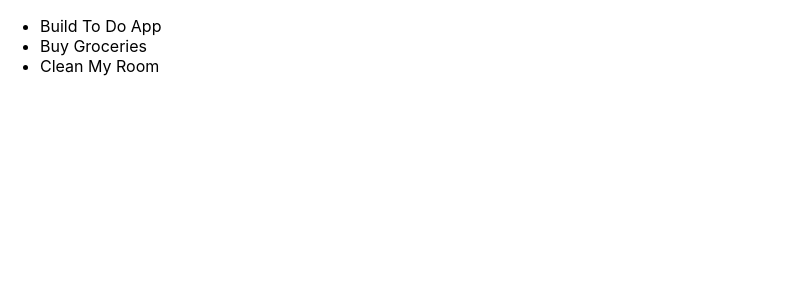
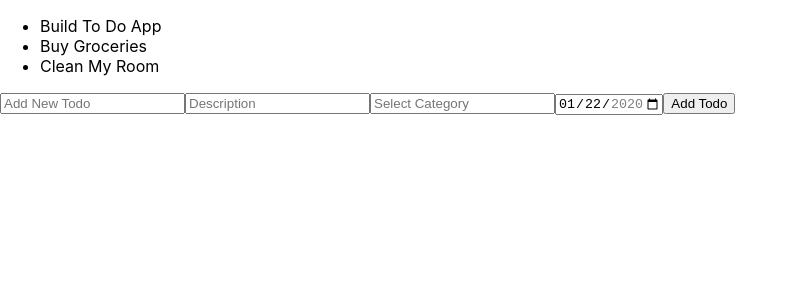
Before and after one commit to hexular/northone_todo, a React (Create React App) app: page / in a window 1280 px wide. Shown: the top 300 px of the page, without its empty margins (0-798 px from the left). Built offline with nearby package versions, Linux system fonts and the light colour scheme.

Commit message:
add useState to form inputs

```diff
--- a/src/App.js
+++ b/src/App.js
@@ -16,6 +16,7 @@ function App() {
   return (
     <div className="App">
       <TodoList todos={todos}/>
+      <Input />
     </div>
   )
 }
--- a/src/components/Input.js
+++ b/src/components/Input.js
@@ -1,26 +1,55 @@
 import React, { useState } from 'react'
 
 export default function Input(){
-  const [blank, setBlank] = useState('')
-  const [newTodo, setNewTodo] = useState({})
+
+  const today = new Date().toISOString().slice(0, 10)
+
+  const [name, setName] = useState('')
+  const [desc, setDesc] = useState('')
+  const [category, setCategory] = useState('')
+  const [date, setDate] = useState(today)
 
   const onSubmit = event => {
     event.preventDefault()
-
+    setName('')
+    setDesc('')
+    setCategory('')
+    setDate('')
   }
 
   return (
-    <form>
-      <input type="text" placeholder="Add New Todo" id="name"></input>
-      <input type="text" placeholder="Description" id="desc"></input>
-      <input type="text" placeholder="Select Category" id="category"></input>
+    <form onSubmit={onSubmit}>
+      <input
+        value={name}
+        type="text"
+        placeholder="Add New Todo"
+        id="name"
+        onChange={event => setName(event.target.value)}>
+      </input>
+      <input
+        value={desc}
+        type="text"
+        placeholder="Description"
+        id="desc"
+        onChange={event => setDesc(event.target.value)}>
+      </input>
+      <input
+        value={category}
+        type="text"
+        placeholder="Select Category"
+        id="category"
+        onChange={event => setCategory(event.target.value)}>
+      </input>
       <input
         type="date"
         id="date"
         name="due-date"
-        min="2020-01-23" max="2020-12-31">
+        min="2020-01-23" max="2020-12-31"
+        value={date}
+        onChange={event => setDate(event.target.value)}>
       </input>
-      <input type="submit" value="Add Todo" onClick={(e) => e.preventDefault()}></input>
+      <input type="submit" value="Add Todo">
+      </input>
     </form>
   )
 }
```
